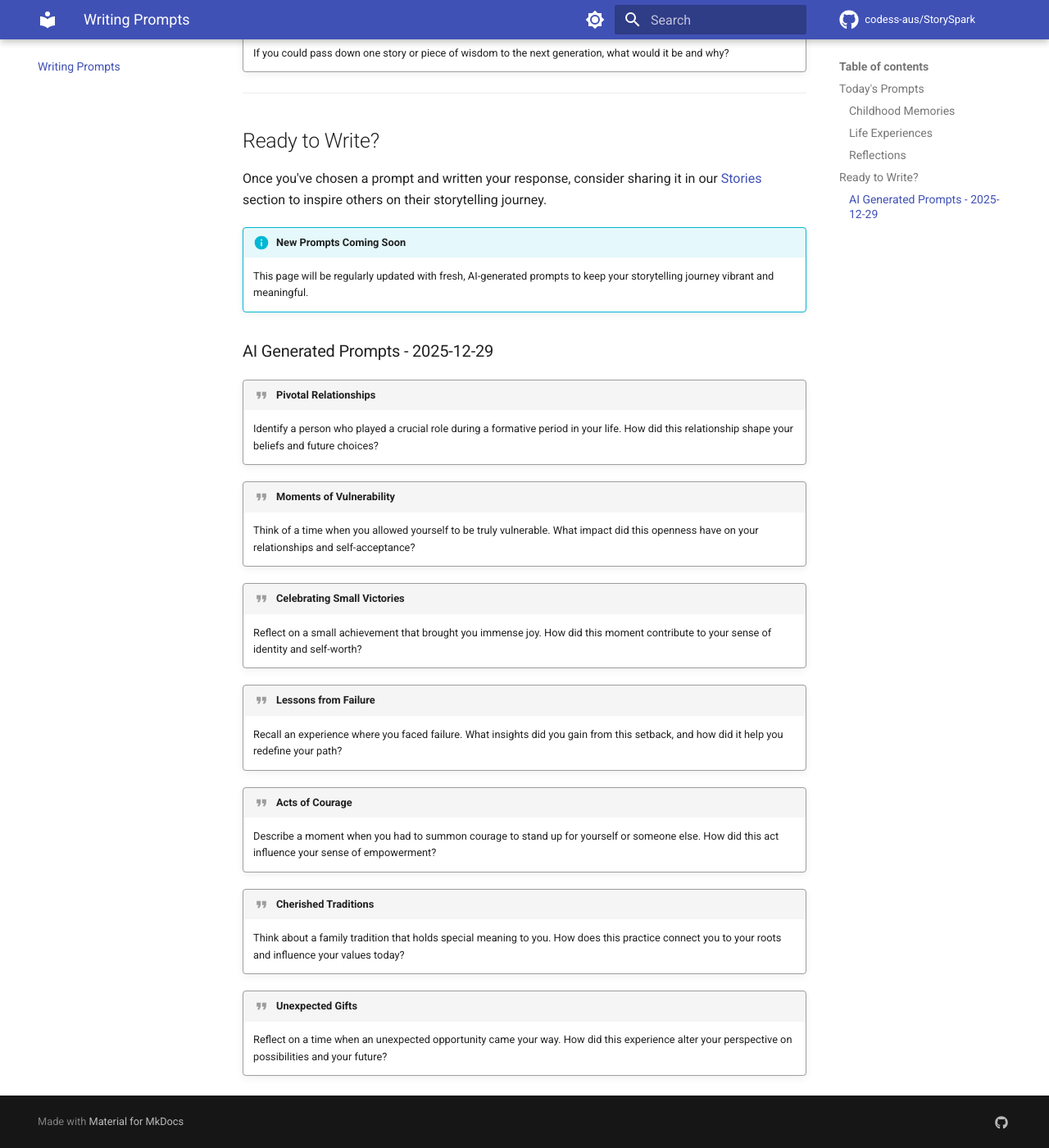
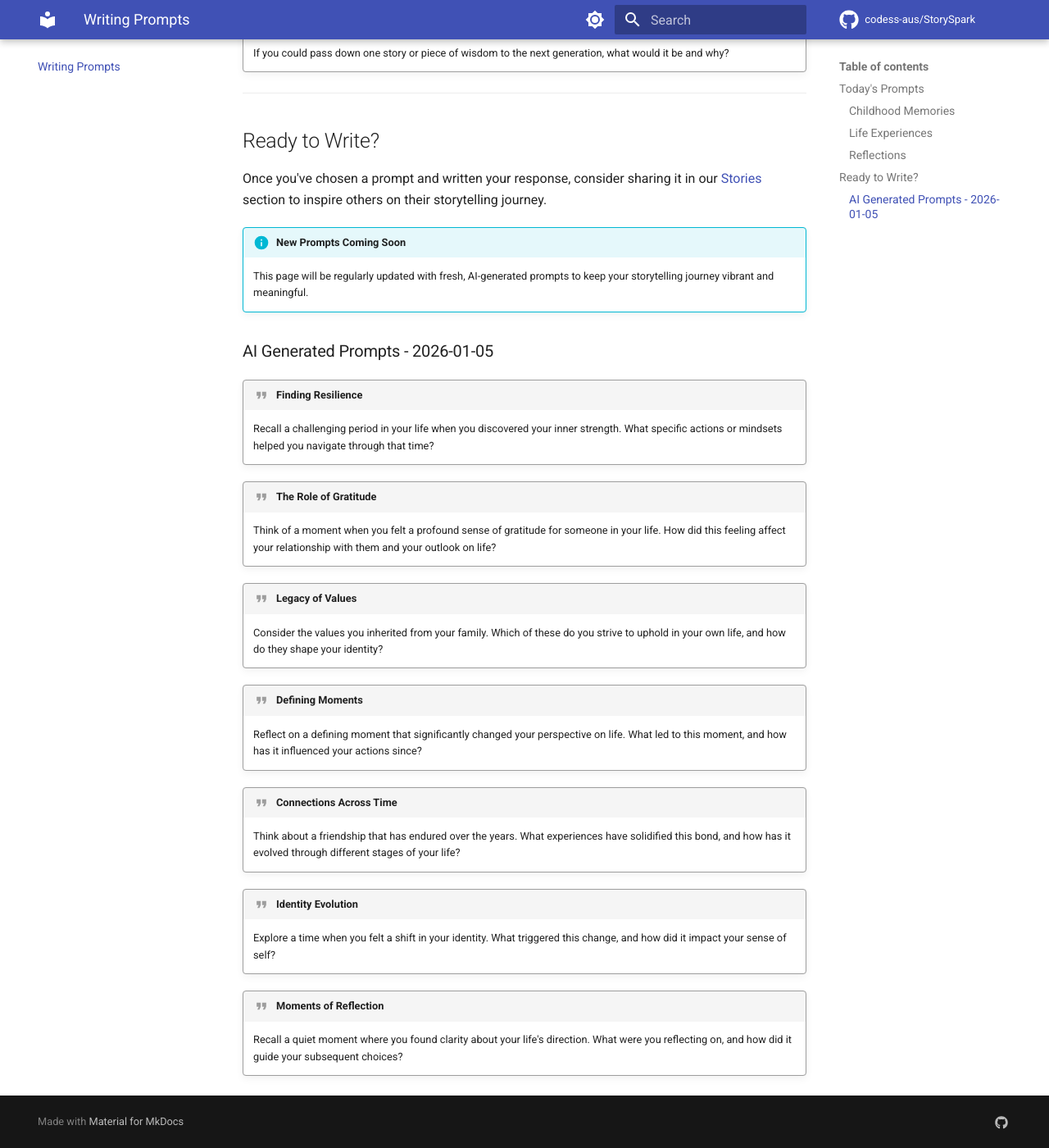
Before and after one commit to codess-aus/StorySpark, an MkDocs documentation site: the page built from docs/prompts.md, in a window 1280 px wide and 1400 px high, scrolled down 1717 px. Shown: the whole window at 82% size. Built offline with MkDocs 1.6.1 and Material for MkDocs 9.7.7, drawn with Linux system fonts in a browser that asks for light colours; comment, search, counter and statistics services are not loaded.

Commit message:
chore: add AI-generated prompts 2026-01-05

```diff
--- a/docs/prompts.md
+++ b/docs/prompts.md
@@ -54,27 +54,27 @@ Once you've chosen a prompt and written your response, consider sharing it in ou
 
 <!-- AI-GENERATED-PROMPTS:START -->
 
-### AI Generated Prompts - 2025-12-29
+### AI Generated Prompts - 2026-01-05
 
-!!! quote "Pivotal Relationships"
-    Identify a person who played a crucial role during a formative period in your life. How did this relationship shape your beliefs and future choices?
+!!! quote "Finding Resilience"
+    Recall a challenging period in your life when you discovered your inner strength. What specific actions or mindsets helped you navigate through that time?
 
-!!! quote "Moments of Vulnerability"
-    Think of a time when you allowed yourself to be truly vulnerable. What impact did this openness have on your relationships and self-acceptance?
+!!! quote "The Role of Gratitude"
+    Think of a moment when you felt a profound sense of gratitude for someone in your life. How did this feeling affect your relationship with them and your outlook on life?
 
-!!! quote "Celebrating Small Victories"
-    Reflect on a small achievement that brought you immense joy. How did this moment contribute to your sense of identity and self-worth?
+!!! quote "Legacy of Values"
+    Consider the values you inherited from your family. Which of these do you strive to uphold in your own life, and how do they shape your identity?
 
-!!! quote "Lessons from Failure"
-    Recall an experience where you faced failure. What insights did you gain from this setback, and how did it help you redefine your path?
+!!! quote "Defining Moments"
+    Reflect on a defining moment that significantly changed your perspective on life. What led to this moment, and how has it influenced your actions since?
 
-!!! quote "Acts of Courage"
-    Describe a moment when you had to summon courage to stand up for yourself or someone else. How did this act influence your sense of empowerment?
+!!! quote "Connections Across Time"
+    Think about a friendship that has endured over the years. What experiences have solidified this bond, and how has it evolved through different stages of your life?
 
-!!! quote "Cherished Traditions"
-    Think about a family tradition that holds special meaning to you. How does this practice connect you to your roots and influence your values today?
+!!! quote "Identity Evolution"
+    Explore a time when you felt a shift in your identity. What triggered this change, and how did it impact your sense of self?
 
-!!! quote "Unexpected Gifts"
-    Reflect on a time when an unexpected opportunity came your way. How did this experience alter your perspective on possibilities and your future?
+!!! quote "Moments of Reflection"
+    Recall a quiet moment where you found clarity about your life's direction. What were you reflecting on, and how did it guide your subsequent choices?
 
 <!-- AI-GENERATED-PROMPTS:END -->
```
